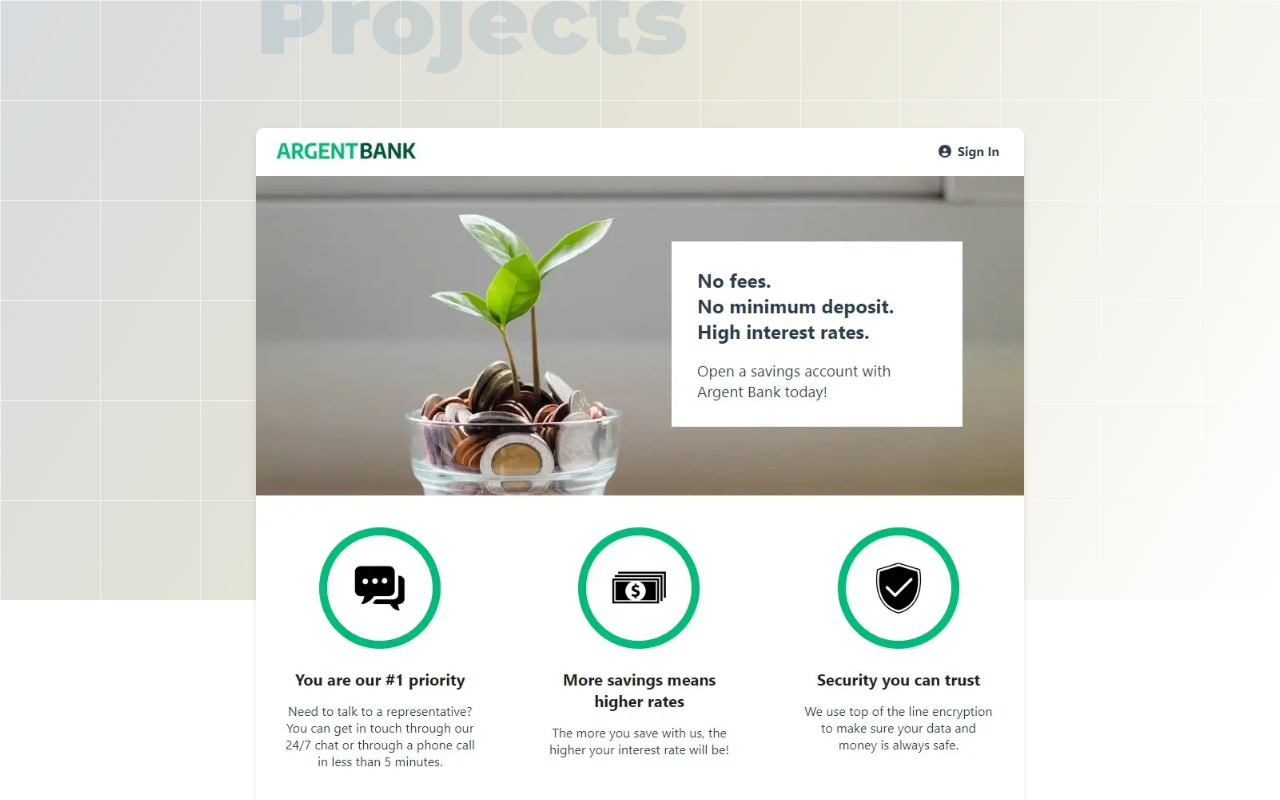
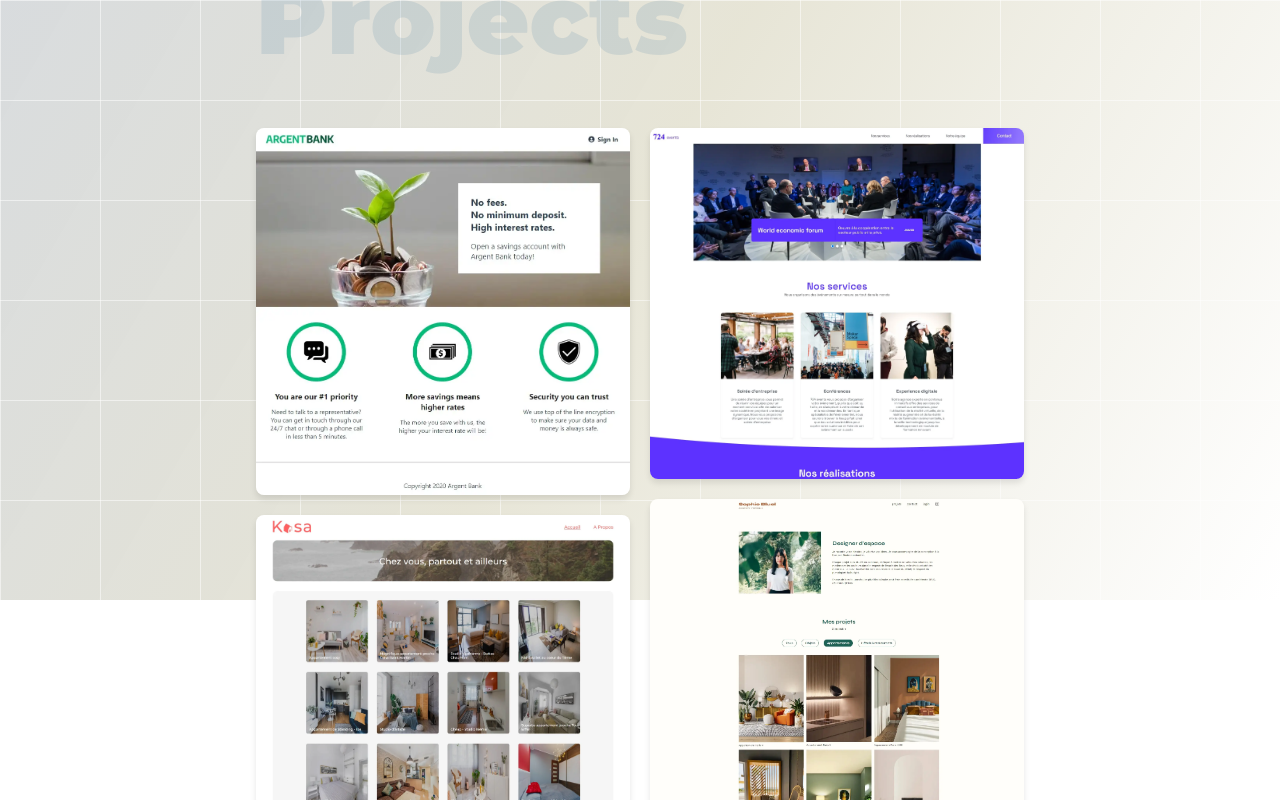
Before and after one commit to multumInParvo/my-portfolio, a React (Create React App) app: page /projects in a window 1280 px wide. Shown: the part 200-1000 px from the top of the page. Built offline with nearby package versions, Linux system fonts and the light colour scheme.

Commit message:
small improvements

```diff
--- a/src/pages/Contact/Contact.scss
+++ b/src/pages/Contact/Contact.scss
@@ -26,6 +26,7 @@
   @media (max-width: 768px) {
     .contact-form-container {
       .menu-section-title {
+        margin: 0 0 20px;
         font-size: 3rem;
         width: 90%;
       }
--- a/src/pages/HomeAbout/HomeAbout.jsx
+++ b/src/pages/HomeAbout/HomeAbout.jsx
@@ -7,13 +7,13 @@ import Introduction from '../../components/Introduction/Introduction';
 function HomeAbout() {
   return (
     <HelmetProvider>
-      <div className='home-about-container'>
+      <section className='home-about-container'>
         <h1 className='menu-section-title'>Home/About</h1>
         <Helmet>
           <title>Home & About | Oleksandr Pryvalov</title>
         </Helmet>
         <Introduction />
-      </div>
+      </section>
     </HelmetProvider>
   );
 }
--- a/src/pages/HomeAbout/HomeAbout.scss
+++ b/src/pages/HomeAbout/HomeAbout.scss
@@ -27,6 +27,7 @@
 @media (max-width: 768px) {
     .home-about-container {
         .menu-section-title {
+            margin: 0 0 20px;
             font-size: 3rem;
             width: 90%;
         }
--- a/src/pages/Projects/Projects.jsx
+++ b/src/pages/Projects/Projects.jsx
@@ -28,7 +28,7 @@ function Projects() {
           <title>Projects | Oleksandr Pryvalov</title>
         </Helmet>
         <div className="projects-container">
-          <ResponsiveMasonry columnsCountBreakPoints={{ 350: 1, 750: 1, 1100: 2 }}>
+          <ResponsiveMasonry columnsCountBreakPoints={{ 350: 1, 750: 2, 1100: 2 }}>
             <Masonry gutter="20px">
               {projectsData.map((project, index) => (
                 <ProjectCard
--- a/src/pages/Projects/Projects.scss
+++ b/src/pages/Projects/Projects.scss
@@ -33,6 +33,7 @@
 @media (max-width: 768px) {
   .projects {
     .menu-section-title {
+      margin: 0 0 20px;
       font-size: 3rem;
       width: 90%;
     }
```
